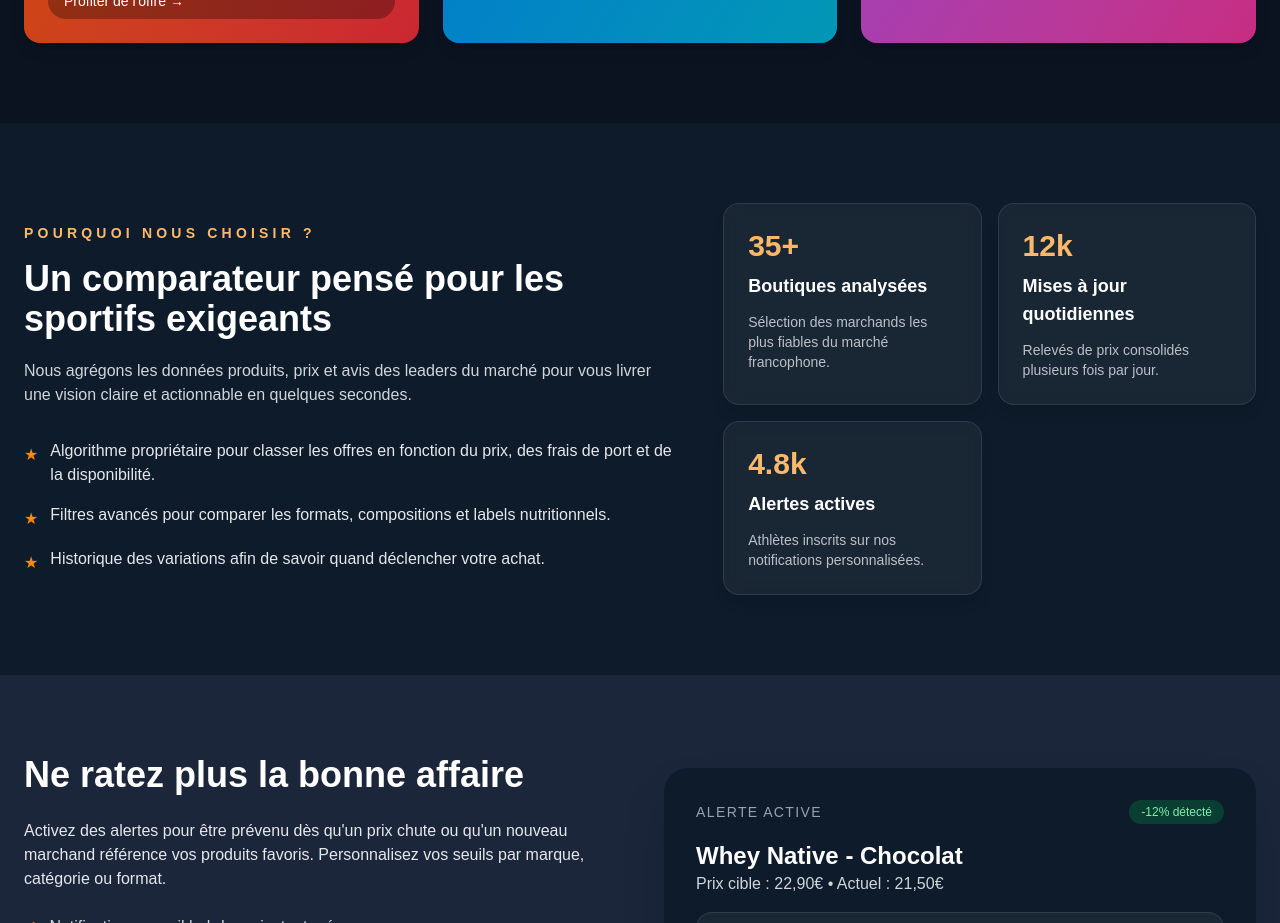
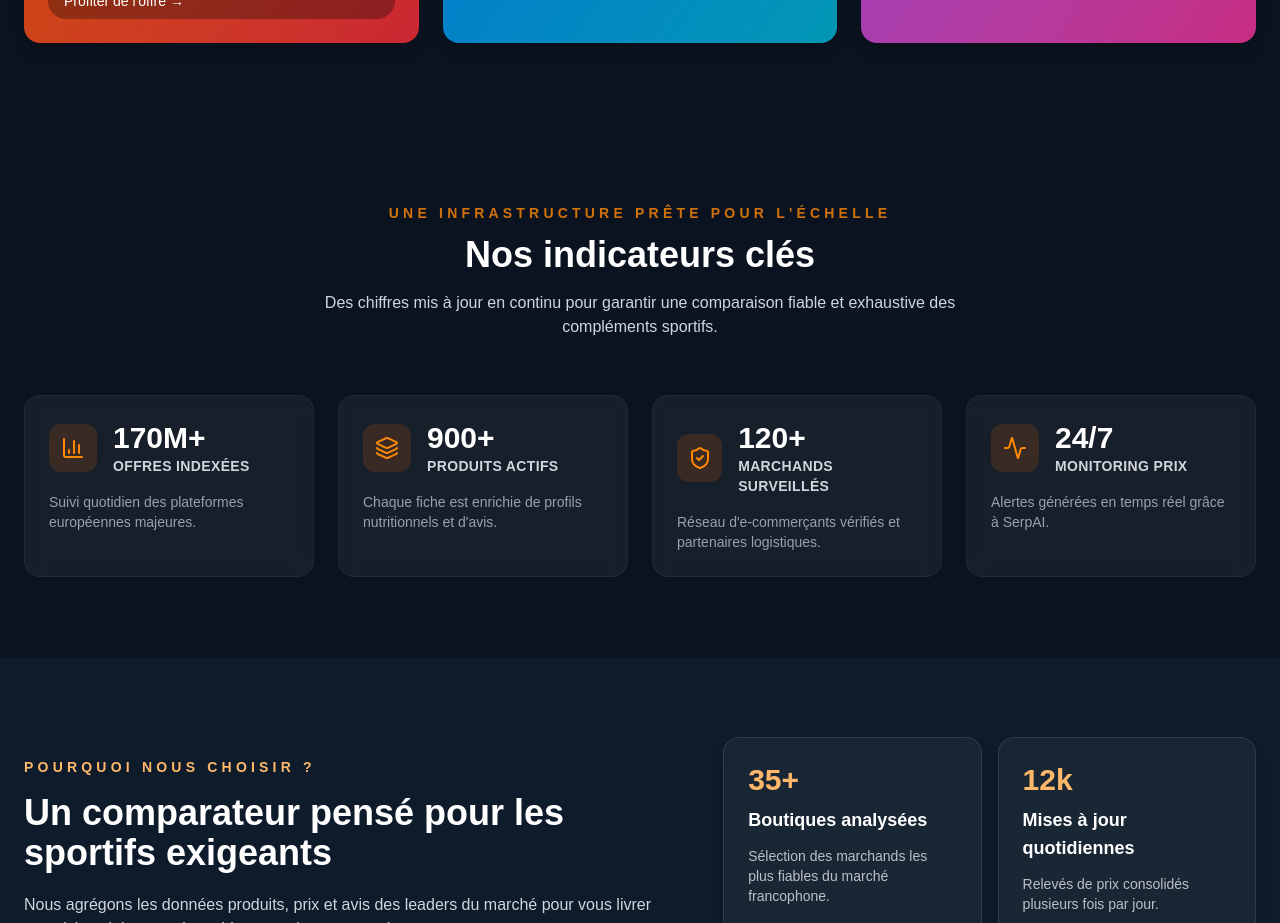
Before and after one commit to yarik-sg/whey-comparator, a Next.js app in the folder frontend/: page / in a window 1280 px wide. Shown: the part 2420-3343 px from the top of the page. Built offline with nearby package versions, Linux system fonts and the light colour scheme.

Commit message:
Add stats section with configurable metrics

```diff
--- a/frontend/src/app/page.tsx
+++ b/frontend/src/app/page.tsx
@@ -9,6 +9,7 @@ import { ComparatorSummary } from "@/components/ComparatorSummary";
 import { PriceAlertsSection } from "@/components/PriceAlertsSection";
 import { PriceAlertForm } from "@/components/PriceAlertForm";
 import { PopularCategories } from "@/components/PopularCategories";
+import { StatsSection } from "@/components/StatsSection";
 
 export default function Home() {
   const router = useRouter();
@@ -109,6 +110,7 @@ export default function Home() {
         <HeroSection onStartComparison={handleStartComparison} onViewDeals={handleViewDeals} />
         <PopularCategories onSelectCategory={handleSelectCategory} />
         <DealsShowcase />
+        <StatsSection />
         <ComparatorSummary />
         <PriceAlertsSection onExploreCatalogue={handleExploreCatalogue} />
         <section id="alertes-prix" className="bg-[#0b1320] py-20">
--- /dev/null
+++ b/frontend/src/components/StatsSection.tsx
@@ -0,0 +1,92 @@
+"use client";
+
+import type { LucideIcon } from "lucide-react";
+import { Activity, BarChart3, Layers, ShieldCheck } from "lucide-react";
+
+export type StatItem = {
+  value: string;
+  label: string;
+  description?: string;
+  icon: LucideIcon;
+};
+
+export type StatsSectionProps = {
+  title?: string;
+  subtitle?: string;
+  stats?: StatItem[];
+  className?: string;
+};
+
+const defaultStats: StatItem[] = [
+  {
+    value: "170M+",
+    label: "Offres indexées",
+    description: "Suivi quotidien des plateformes européennes majeures.",
+    icon: BarChart3,
+  },
+  {
+    value: "900+",
+    label: "Produits actifs",
+    description: "Chaque fiche est enrichie de profils nutritionnels et d'avis.",
+    icon: Layers,
+  },
+  {
+    value: "120+",
+    label: "Marchands surveillés",
+    description: "Réseau d'e-commerçants vérifiés et partenaires logistiques.",
+    icon: ShieldCheck,
+  },
+  {
+    value: "24/7",
+    label: "Monitoring prix",
+    description: "Alertes générées en temps réel grâce à SerpAI.",
+    icon: Activity,
+  },
+];
+
+export function StatsSection({
+  title = "Nos indicateurs clés",
+  subtitle = "Une infrastructure prête pour l'échelle",
+  stats = defaultStats,
+  className,
+}: StatsSectionProps) {
+  return (
+    <section className={["relative overflow-hidden bg-[#0b1320] py-20", className].filter(Boolean).join(" ")}>
+      <div className="absolute inset-0 -z-10 bg-[radial-gradient(circle_at_top,rgba(255,153,0,0.12),transparent_60%)]" />
+      <div className="container mx-auto px-6">
+        <div className="mx-auto max-w-2xl text-center">
+          <p className="text-sm font-semibold uppercase tracking-[0.3em] text-orange-400/80">
+            {subtitle}
+          </p>
+          <h2 className="mt-3 text-3xl font-bold text-white sm:text-4xl">{title}</h2>
+          <p className="mt-4 text-base text-gray-300">
+            Des chiffres mis à jour en continu pour garantir une comparaison fiable et exhaustive des compléments sportifs.
+          </p>
+        </div>
+
+        <div className="mt-14 grid gap-6 sm:grid-cols-2 lg:grid-cols-4">
+          {stats.map(({ icon: Icon, value, label, description }) => (
+            <article
+              key={label}
+              className="group relative overflow-hidden rounded-2xl border border-white/5 bg-white/5 p-6 backdrop-blur transition hover:-translate-y-1 hover:border-orange-400/60 hover:bg-white/10"
+            >
+              <div className="flex items-center gap-4">
+                <span className="inline-flex h-12 w-12 items-center justify-center rounded-xl bg-orange-500/15 text-orange-400 transition group-hover:bg-orange-500/20">
+                  <Icon className="h-6 w-6" aria-hidden="true" />
+                </span>
+                <div>
+                  <p className="text-3xl font-bold text-white">{value}</p>
+                  <p className="text-sm font-semibold uppercase tracking-wide text-gray-300">{label}</p>
+                </div>
+              </div>
+              {description ? (
+                <p className="mt-4 text-sm text-gray-400 group-hover:text-gray-300">{description}</p>
+              ) : null}
+              <div className="pointer-events-none absolute inset-x-0 bottom-0 h-1 bg-gradient-to-r from-transparent via-orange-500/40 to-transparent opacity-0 transition group-hover:opacity-100" />
+            </article>
+          ))}
+        </div>
+      </div>
+    </section>
+  );
+}
```
